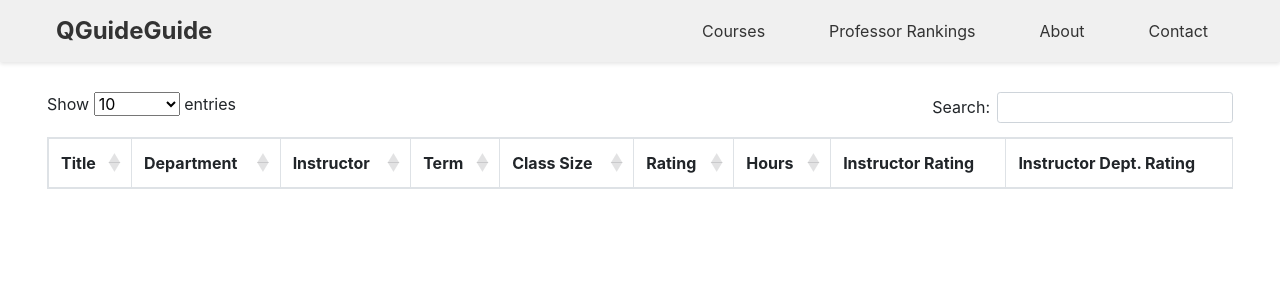
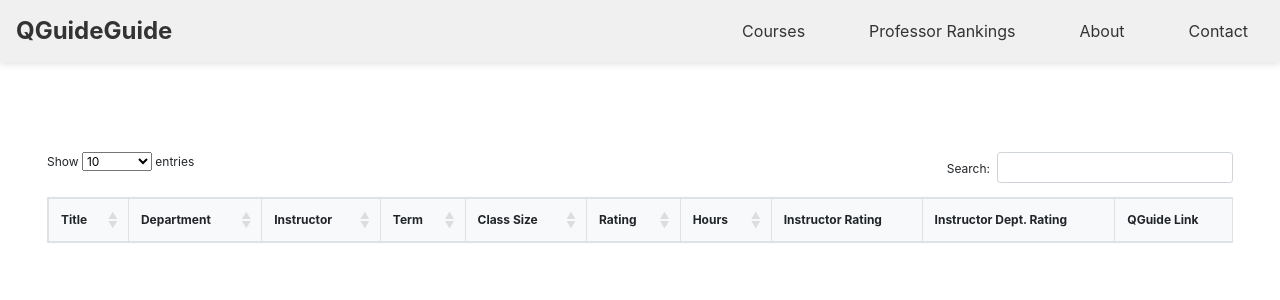
Before and after one commit to Dynosol/qguideguide, a Django app: page / in a window 1280 px wide. Shown: the top 300 px of the page. Run offline with Django 4.2, Linux system fonts and the light colour scheme; lists and menus that the app fills with data are empty; parts of the project's set-up code (start-up, migrations or seed data) failed here and were passed over; some libraries are stand-ins or nearby versions.

Commit message:
back after hiatus

```diff
--- a/qguideguide_backend/core/static/css/nav.css
+++ b/qguideguide_backend/core/static/css/nav.css
@@ -3,24 +3,25 @@ nav {
     color: #333;
     padding: 0;
     margin: 0;
-    box-shadow: 0 2px 4px rgba(0, 0, 0, 0.1);
+    box-shadow: 0 0.4vh 0.8vh rgba(0, 0, 0, 0.1);
     position: fixed;
     width: 100%;
     top: 0;
     font-family: -apple-system, BlinkMacSystemFont, "Segoe UI", Roboto, Helvetica, Arial, sans-serif;
+    z-index: 1000;
 }
 
 .nav-container {
     display: flex;
     justify-content: space-between;
     align-items: center;
-    max-width: 1200px;
+    max-width: 100vw;
     margin: 0 auto;
-    padding: 0.8em 1em;
+    padding: 1.6vh 2vh;
 }
 
 .logo {
-    font-size: 1.5em;
+    font-size: 3vh;
     font-weight: bold;
     color: #333;
 }
@@ -30,7 +31,7 @@ nav {
     padding: 0;
     margin: 0;
     display: flex;
-    gap: 2em;
+    gap: 4vh;
 }
 
 .nav-links li {
@@ -40,8 +41,8 @@ nav {
 .nav-links li a {
     color: #333;
     text-decoration: none;
-    padding: 0.5em 1em;
-    border-radius: 4px;
+    padding: 1vh 2vh;
+    border-radius: 0.8vh;
     transition: background-color 0.2s;
 }
 
--- /dev/null
+++ b/qguideguide_backend/courses/static/css/course_table.css
@@ -0,0 +1,17 @@
+.table-wrapper {
+    max-height: 90vh;
+    overflow-y: auto;
+    overflow-x: hidden;
+}
+
+/* Optional: Prevent the table header from scrolling with the body */
+.course-table thead {
+    position: sticky;
+    top: 0;
+    background-color: #f8f9fa;
+    z-index: 10;
+}
+
+.container-fluid {
+    font-size: 12px;
+}
--- a/qguideguide_backend/courses/templates/courses.html
+++ b/qguideguide_backend/courses/templates/courses.html
@@ -8,10 +8,12 @@
 <link rel="stylesheet" href="https://cdnjs.cloudflare.com/ajax/libs/twitter-bootstrap/4.0.0/css/bootstrap.min.css">
 <link rel="stylesheet" href="https://cdn.datatables.net/1.10.16/css/dataTables.bootstrap4.min.css">
 <link rel="stylesheet" href="https://cdn.datatables.net/responsive/2.2.1/css/responsive.bootstrap4.min.css">
+<link rel="stylesheet" href="{% static 'css/course_table.css' %}">
 
-<div class="container-fluid">
+<div class="container-fluid" style="padding-top: 60px;">
     <div class="row">
         <div class="col-12">
+            <div class="table-wrapper" style="max-height: 90vh; overflow-y: auto;">
                 <table id="courses" class="table table-striped table-bordered course-table" style="width: 100%;">
                     <thead>
                         <tr>
@@ -24,6 +26,7 @@
                             <th>Hours</th>
                             <th>Instructor Rating</th>
                             <th>Instructor Dept. Rating</th>
+                            <th>QGuide Link</th>
                         </tr>
                     </thead>
                     <tbody>
@@ -32,6 +35,9 @@
             </div>
         </div>
     </div>
+</div>
+
+
 
 <script src="https://code.jquery.com/jquery-1.12.4.min.js"></script>
 <script src="https://cdnjs.cloudflare.com/ajax/libs/twitter-bootstrap/4.0.0/js/bootstrap.bundle.min.js"></script>
```
Lines whose indentation alone changed are shown as unchanged.
